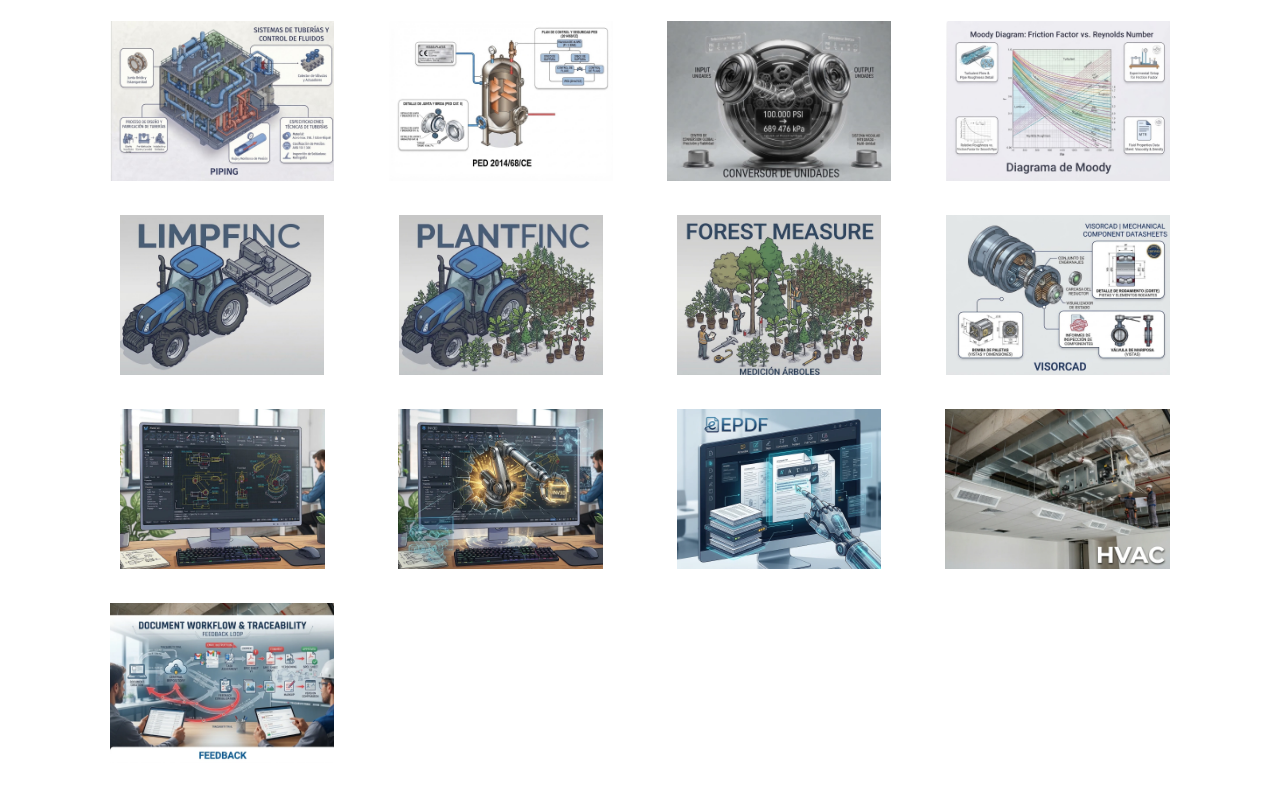
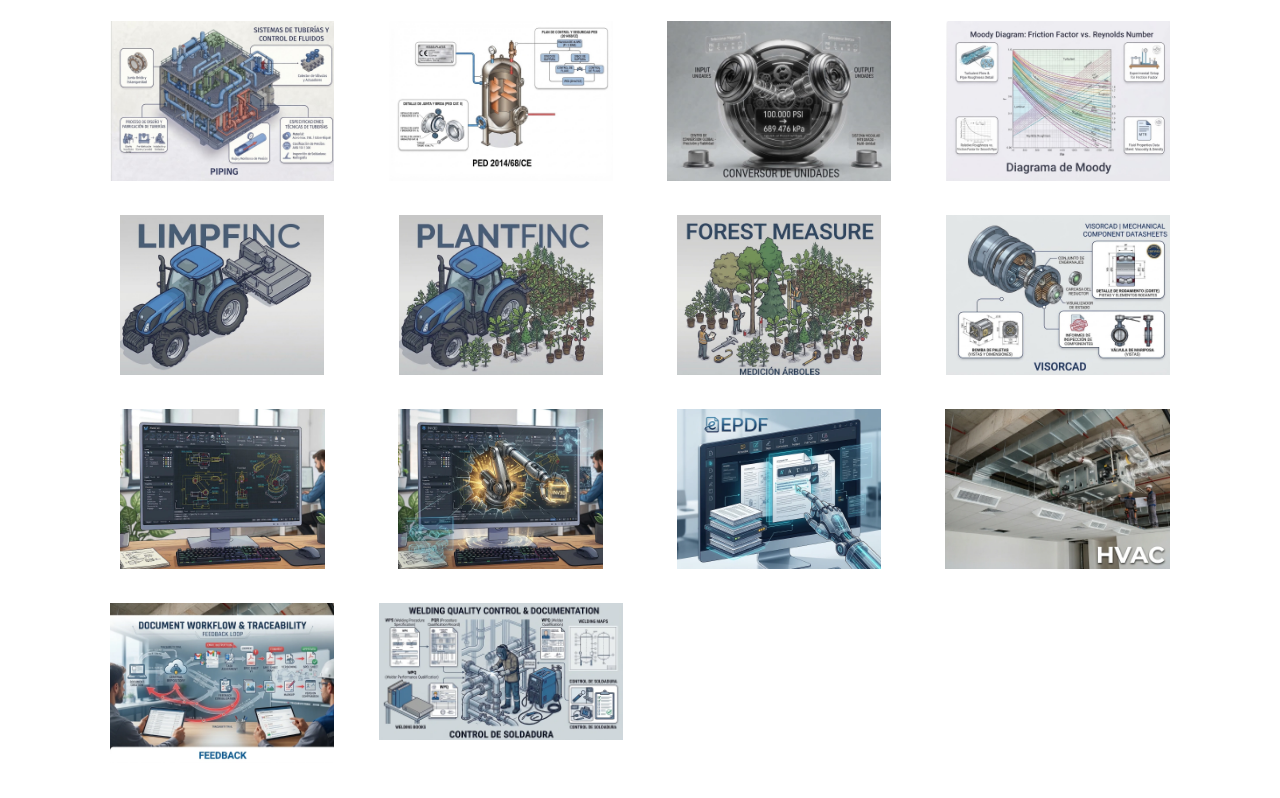
Before and after one commit to jamanteiga/APPS, a plain HTML site: page index.html in a window 1280 px wide. Shown: the part 314-1112 px from the top of the page. Drawn offline with Linux system fonts and the light colour scheme.

Commit message:
Actualizacion APPS  13:12

```diff
--- a/index.html
+++ b/index.html
@@ -92,6 +92,9 @@
     <a class="tarjeta" href="https://jamanteiga.github.io/FEEDBACK" target="_blank" rel="noopener" data-tooltip="FEEDBACK – Sugerencias y comentarios" aria-label="FEEDBACK – Sugerencias y comentarios">
       <img class="imagen-completa" src="IMAGES/FEEDBACK.jpg" alt="FEEDBACK" onerror="sinImagen(this)">
     </a>
+    <a class="tarjeta" href="https://jamanteiga.github.io/WMAP" target="_blank" rel="noopener" data-tooltip="WMAP – Gestión de soldadura (ASME IX / EN ISO)" aria-label="WMAP – Gestión de soldadura (ASME IX / EN ISO)">
+      <img class="imagen-completa" src="IMAGES/WMAP.jpg" alt="WMAP" onerror="sinImagen(this)">
+    </a>
   </div>
 
   <script>
```
